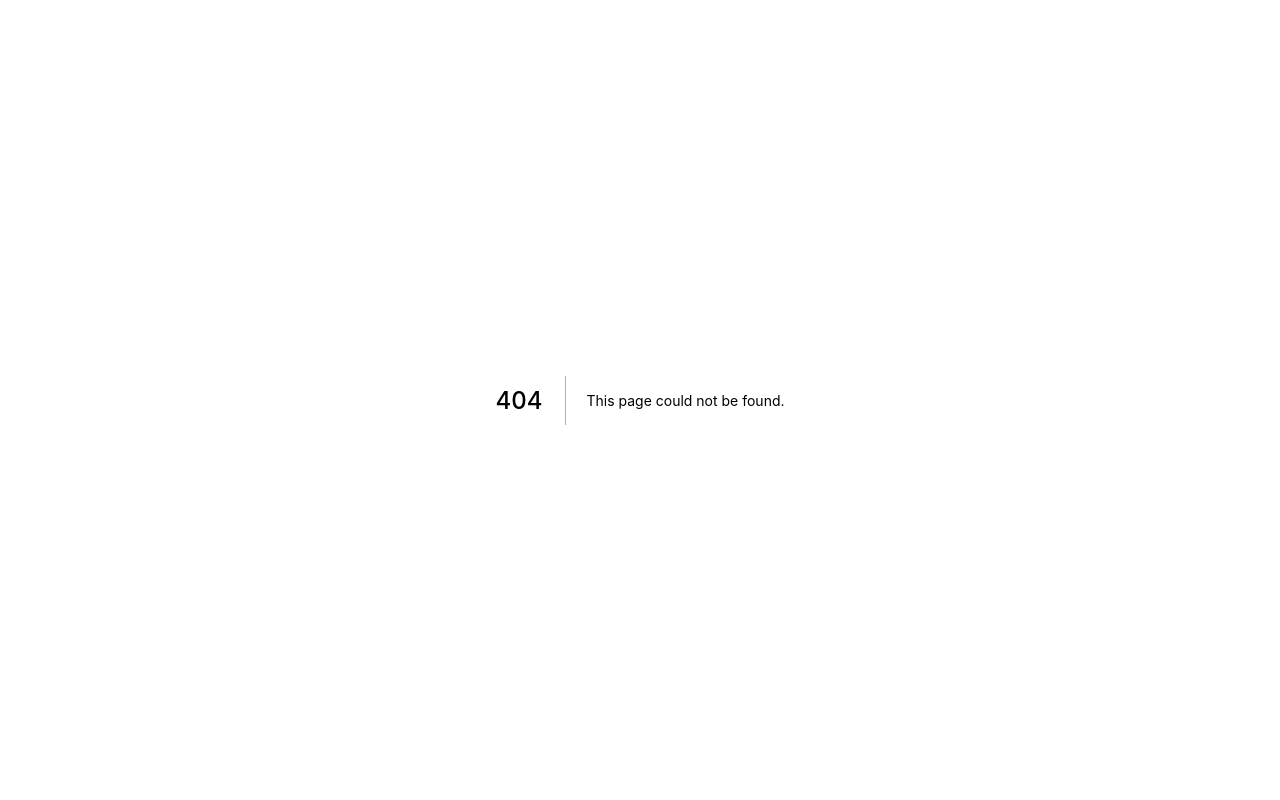
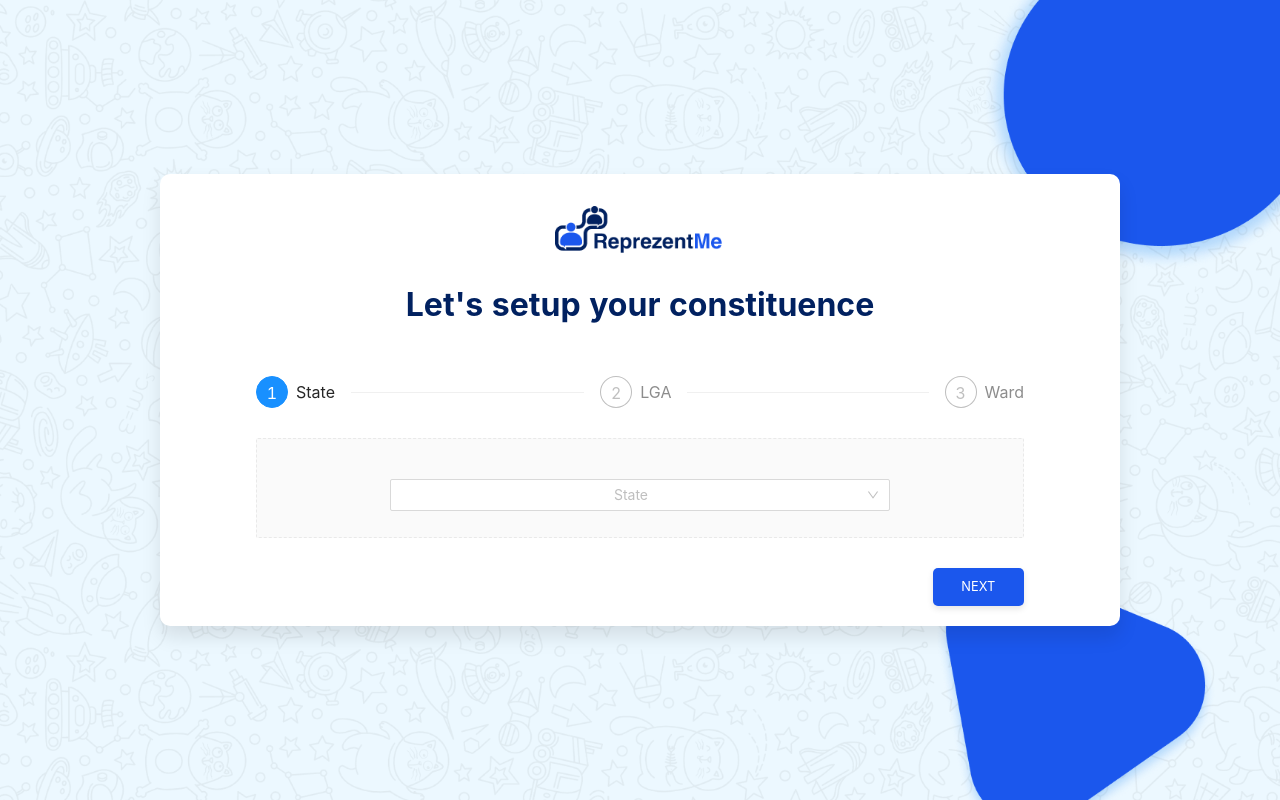
Before and after one commit to Solomon-igbigbi/rep, a Next.js app: page /setup-constituency in a window 1280 px wide. Before the commit this address had no page. Built offline with nearby package versions, Linux system fonts and the light colour scheme.

Commit message:
multistep form for constituency selection

```diff
--- a/atoms/buttons/buttons.module.scss
+++ b/atoms/buttons/buttons.module.scss
@@ -9,7 +9,7 @@
   border-style: none;
   outline: none;
   border-radius: 1.5px;
-  font-weight: 800;
+  font-weight: 600;
   width: fit-content;
 
   &:disabled {
--- a/molecules/indext.ts
+++ b/molecules/indext.ts
@@ -1,3 +1,4 @@
 import Navbar from "./headers/navbar";
+import Selects from "./selects/selects";
 
-export { Navbar };
+export { Navbar, Selects };
--- /dev/null
+++ b/molecules/selects/Selects.tsx
@@ -0,0 +1,31 @@
+import { Select } from 'antd';
+import { ISelects } from "./selects.typings"
+
+const { Option } = Select;
+
+const Selects = ({
+    placeholder,
+    options
+}: ISelects): JSX.Element => (
+  <Select
+    showSearch
+    style={{ width: 500 }}
+    placeholder={placeholder}
+    optionFilterProp="children"
+    filterOption={(input, option) => (option!.children as unknown as string).includes(input)}
+    filterSort={(optionA, optionB) =>
+      (optionA!.children as unknown as string)
+        .toLowerCase()
+        .localeCompare((optionB!.children as unknown as string).toLowerCase())
+    }
+  >
+    <Option value="1">{options}</Option>
+    <Option value="2">{options}</Option>
+    <Option value="3">{options}</Option>
+    <Option value="4">{options}</Option>
+    <Option value="5">{options}</Option>
+    <Option value="6">{options}</Option>
+  </Select>
+);
+
+export default Selects;
--- /dev/null
+++ b/molecules/selects/selects.typings.ts
@@ -0,0 +1,4 @@
+export interface ISelects {
+    placeholder?: string;
+    options?: string;
+}
--- a/package.json
+++ b/package.json
@@ -12,6 +12,7 @@
     "@emotion/react": "^11.10.0",
     "@emotion/styled": "^11.10.0",
     "@mui/material": "^5.10.0",
+    "antd": "^4.22.7",
     "framer-motion": "^7.0.1",
     "next": "12.2.4",
     "react": "18.2.0",
--- /dev/null
+++ b/pages/setup-constituency.tsx
@@ -0,0 +1,110 @@
+import type { NextPage } from "next";
+import Head from "next/head";
+import { Logo, Card, Text, Button } from "../atoms";
+import { Selects } from "../molecules/indext"
+import styles from "../styles/SetConstituency.module.scss"
+import React from "react";
+import { message, Steps, Select } from 'antd';
+import 'antd/dist/antd.css';
+
+const { Step } = Steps;
+
+const { Option } = Select
+
+const steps = [
+    {
+      title: 'State',
+      content: <Selects placeholder="State" options="lagos" />
+    },
+    {
+      title: 'LGA',
+      content: <Selects placeholder="LGA" options="lagos" />
+    },
+    {
+      title: 'Ward',
+      content: <Selects placeholder="Ward" options="lagos" />
+    },
+];
+
+const SetupConstituency: NextPage = () => {
+    const [index, setIndex] = React.useState(1);
+
+    const [current, setCurrent] = React.useState(0);
+
+    const next = () => {
+      setCurrent(current + 1);
+    };
+
+    const prev = () => {
+      setCurrent(current - 1);
+    };
+
+    return (
+        <div className={styles.container}>
+            <Head>
+                <title>Constituency Setup</title>
+            </Head>
+
+            <main className={styles.main}>
+                <Card>
+                    <div
+                        className={styles.logo}
+                    >
+                        <Logo
+                            llogo={true}
+                            size={170}
+                        />
+                    </div>
+                    <div className={styles.title}>
+                        <Text
+                            variant="h2"
+                            color="blue2"
+                            bold={true}
+                            ta="center"
+                            children="Let's setup your constituence"
+                        />
+                    </div>
+                    <div className={styles.multistep}>
+                        <Steps current={current}>
+                            {steps.map(item => (
+                                <>
+                                    <Step key={item.title} title={item.title} />
+                                </>
+                            ))}
+                        </Steps>
+                        <div className={styles.stepsContent}>
+                            {steps[current].content}
+                        </div>
+                        <div className={styles.stepsAction}>
+                            {current === steps.length - 1 && (
+                            <Button
+                                size="md"
+                                color="blue"
+                             onClick={() => message.success('Processing complete!')}>
+                                Done
+                            </Button>
+                            )}
+                            {current > 0 && (
+                            <Button
+                            size="md"
+                            color="blue2"
+                            variant="outline"
+                            onClick={() => prev()}>
+                                Previous
+                            </Button>
+                            )}
+                            {current < steps.length - 1 && (
+                            <Button  size="md"
+                            color="blue" onClick={() => next()}>
+                                Next
+                            </Button>
+                            )}
+                        </div>
+                    </div>
+                </Card>
+            </main>
+        </div>
+    )
+}
+
+export default SetupConstituency
--- /dev/null
+++ b/styles/SetConstituency.module.scss
@@ -0,0 +1,60 @@
+@import "./colors";
+
+.container {
+    display: flex;
+    position: relative;
+    width: 100%;
+    height: 100%;
+    position: fixed;
+    justify-content: center;
+    align-items: center;
+    background: url("../assests/png/bg-image.png"), #ecf8ff;
+    background-size: cover;
+    -webkit-transform: scaleX(-1);
+    transform: scaleX(-1);
+
+    .main {
+        width: 100%;
+        height: 100%;
+        display: flex;
+        justify-content: center;
+        align-items: center ;
+        -webkit-transform: scaleX(-1);
+        transform: scaleX(-1);
+
+        .logo {
+            width: 100%;
+            display: flex;
+            justify-content: center;
+            align-items: center;
+            margin-top: 2rem;
+        }
+
+        .title {
+            margin-top: 30px;
+        }
+
+        .multistep {
+            width: 80%;
+            margin: 50px auto 20px auto;
+
+            .stepsContent {
+                min-height: 100px;
+                margin-top: 30px;
+                text-align: center;
+                padding-top: 40px;
+                background-color: #fafafa;
+                border: 1px dashed #e9e9e9;
+                border-radius: 2px;
+            }
+
+            .stepsAction {
+                width: 100%;
+                margin-top: 30px;
+                display: flex;
+                justify-content: flex-end;
+                gap: 30px
+            }
+        }
+    }
+}
```
Also changed, not shown: pages/Register.tsx (+101 -24 lines), 1 other file (tests, documents, lock files or other folders).
